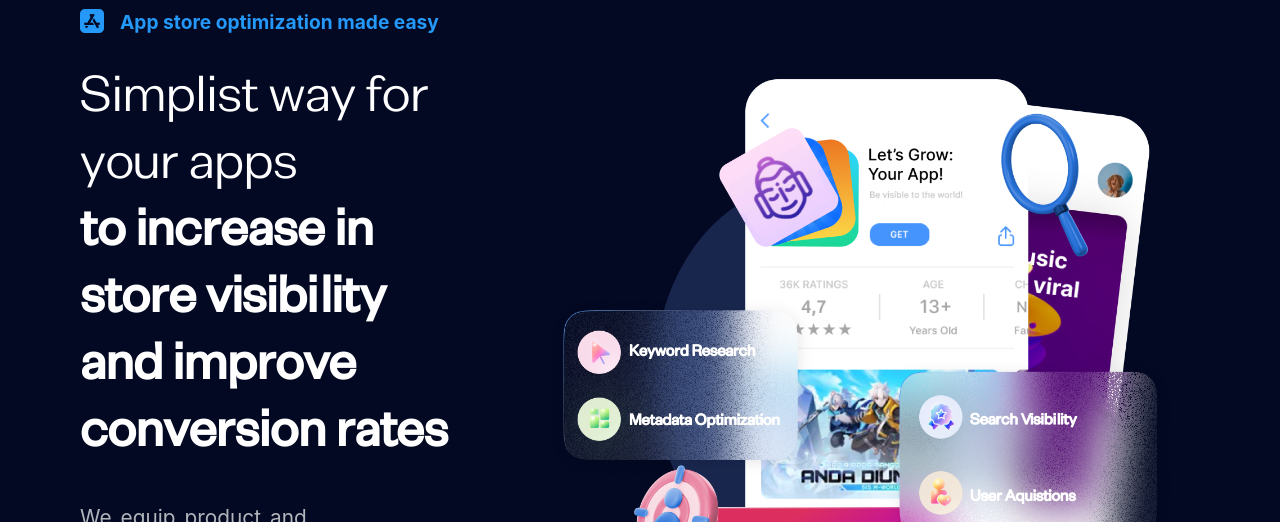
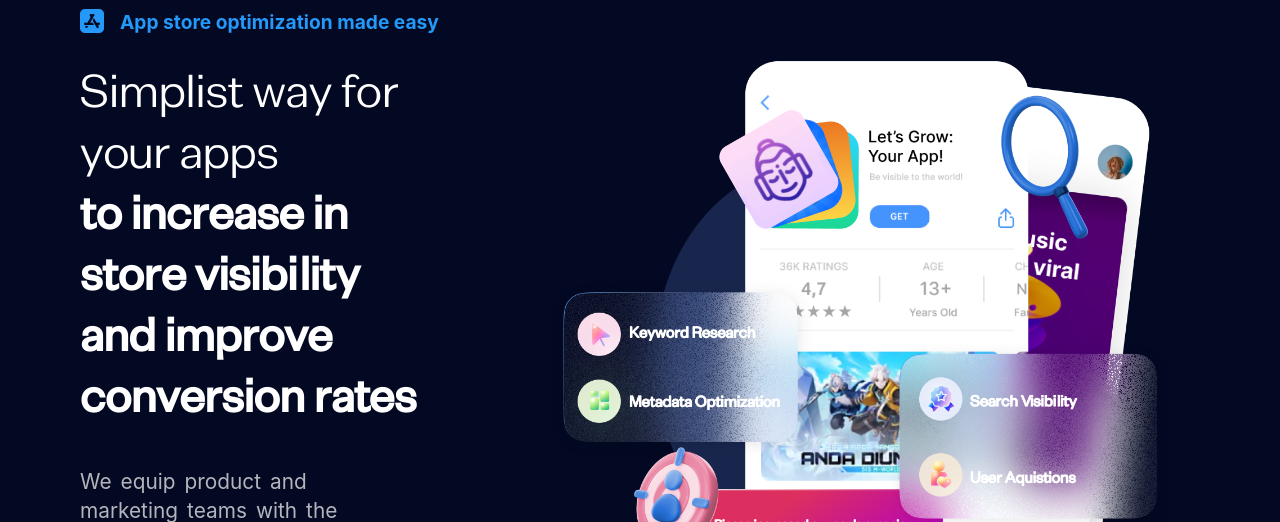
Before and after one commit to marcotaverareyes/Picaso, a React (Create React App) app: page / in a window 1280 px wide. Shown: the part 173-695 px from the top of the page. Built offline with nearby package versions, Linux system fonts and the light colour scheme.

Commit message:
Fixed Title Sizing

```diff
--- a/src/index.css
+++ b/src/index.css
@@ -142,7 +142,7 @@ h1 {
 }
 
 #titleMain{
-  font-size: 3.5rem;
+  font-size: 3.2rem;
 }
 
 h2 {
```
